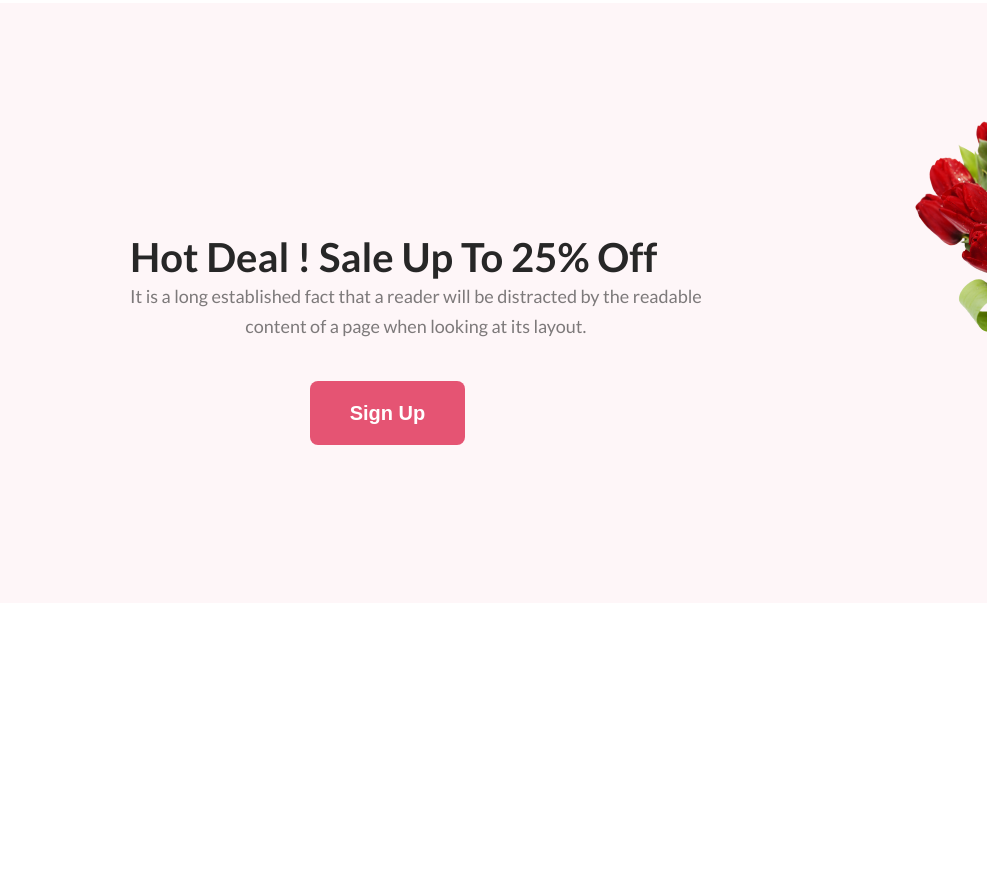
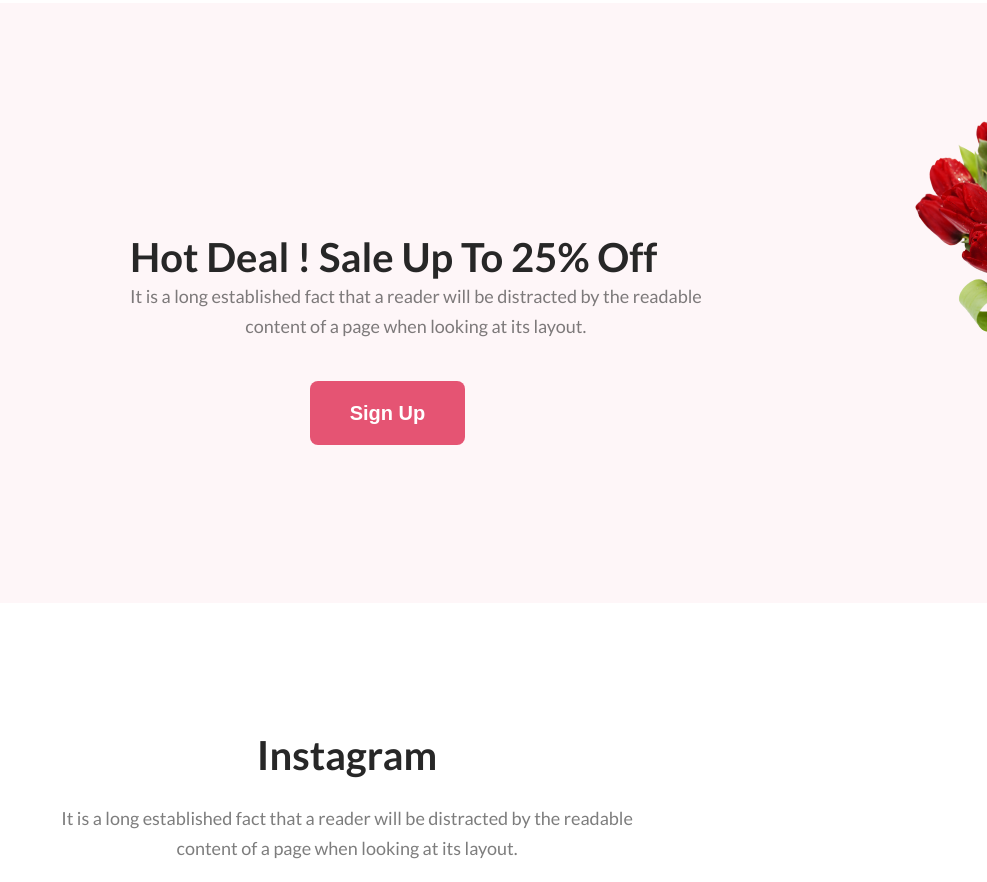
Before and after one commit to arafatah/Flower-First-Assignment, a plain HTML site: page index.html in a window 1280 px wide. Shown: the part 2607-3489 px from the top of the page, without its empty margins (293-1280 px from the left). Before the commit the page ends 3210 px from the top, so only its background shows below. Drawn offline with Linux system fonts and the light colour scheme.

Commit message:
section 3 titile added

```diff
--- a/index.html
+++ b/index.html
@@ -70,6 +70,18 @@
                 <button class="sec-btn">Sign Up</button>
         </div>
 
+        <div class="section3-title">
+            <h3 class="sec-title-3">Instagram</h3>
+            <p class="sec-description-3">It is a long established fact that a reader will be distracted by the readable <br>content of a page when looking at its layout.</p>
+        </div>
+
+        <div class="img-container">
+            <img src="" alt="">
+            <img src="" alt="">
+            <img src="" alt="">
+            <img src="" alt="">
+            <sec-4-img></sec-4-img>
+        </div>
 
 
     </main>
--- a/style/style.css
+++ b/style/style.css
@@ -220,3 +220,31 @@ body {
     margin-left: 603px;
     margin-top: 100px;
 }
+
+.section3-title{
+    margin-top: 128px;
+    text-align: center;
+}
+
+.sec-title-3{
+    color: #272727;
+    text-align: center;
+    font-size: 40px;
+    font-style: normal;
+    font-weight: 800;
+    line-height: normal;
+}
+
+.sec-description-3{
+    margin-top: 24px;
+    color: rgba(39, 39, 39, 0.60);
+    text-align: center;
+    font-size: 18px;
+    font-style: normal;
+    font-weight: 400;
+    line-height: 30px;
+}
+
+.img-container{
+
+}
```
